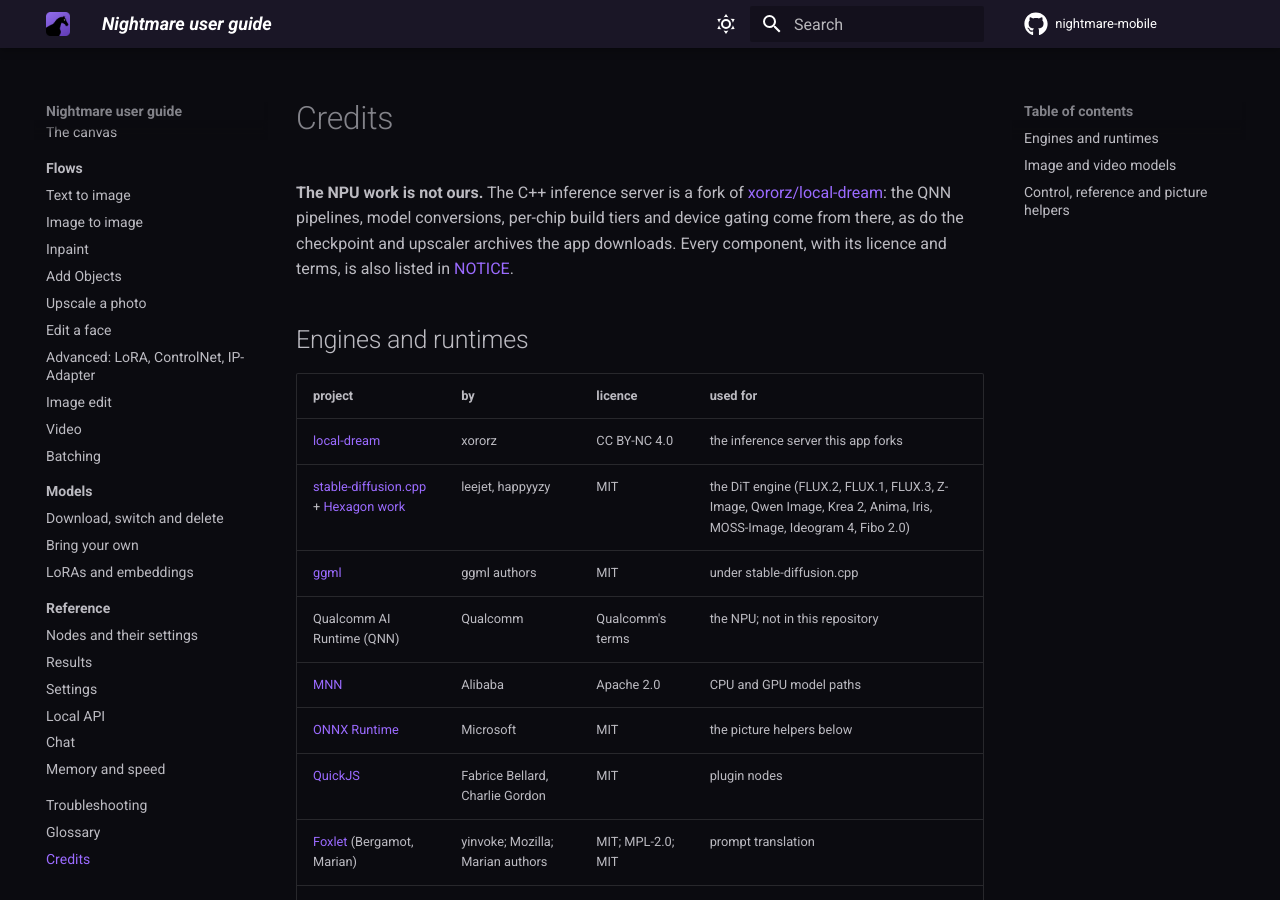
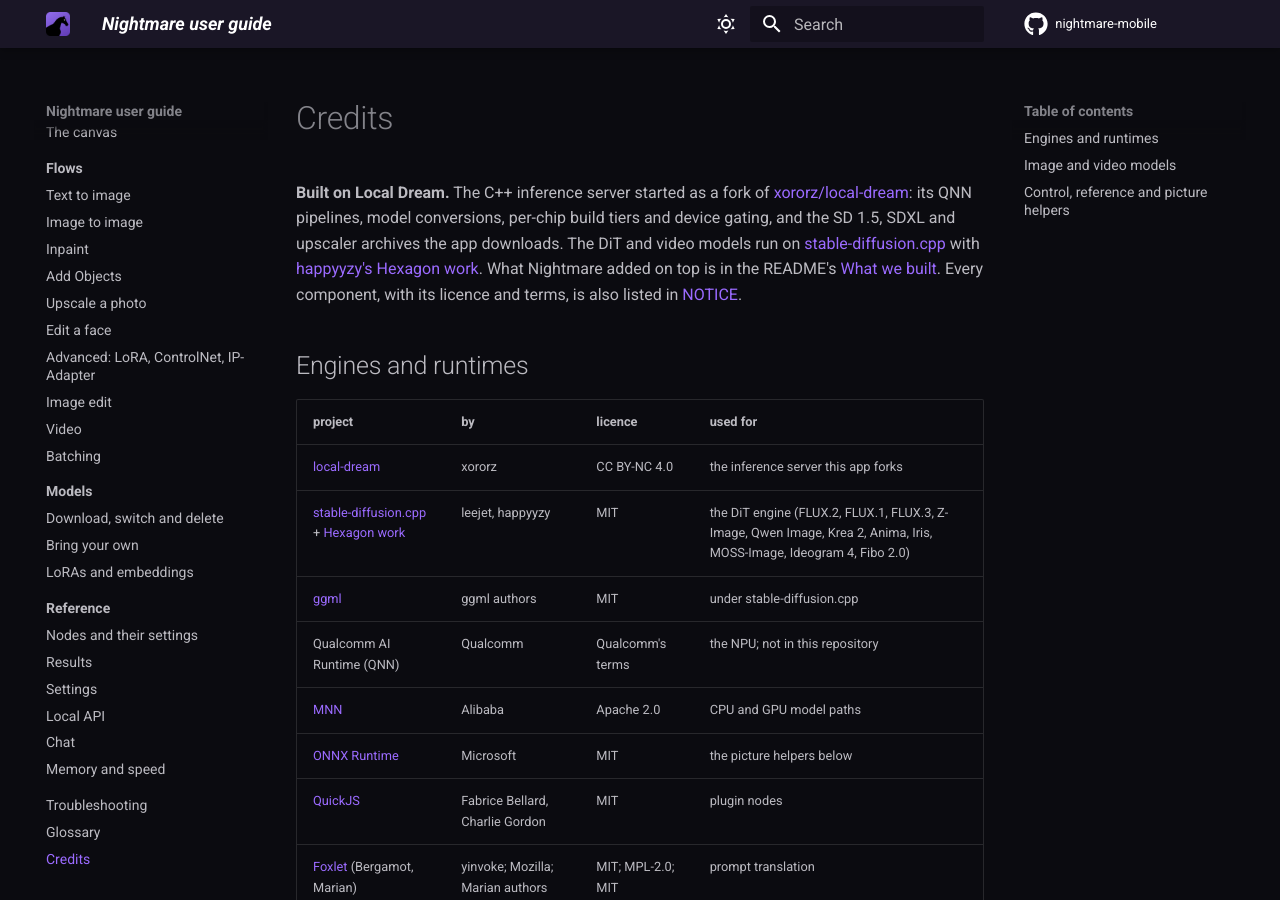
Before and after one commit to AbrahamPaulJ/nightmare-mobile, an MkDocs documentation site: the page built from guide/pages/credits.md, in a window 1280 px wide and 900 px high. Built offline with MkDocs 1.6.1 and Material for MkDocs 9.7.7, drawn with Linux system fonts in a browser that asks for light colours; comment, search, counter and statistics services are not loaded.

Commit message:
README: What we built, Credits opens on Local Dream as the base
Co-Authored-By: Claude Opus 5.5 <noreply@anthropic.com>
Claude-Session: https://claude.ai/code/session_01XecpFeptJbtEMj1vuyTayb

```diff
--- a/guide/pages/credits.md
+++ b/guide/pages/credits.md
@@ -1,9 +1,11 @@
 # Credits
 
-**The NPU work is not ours.** The C++ inference server is a fork of
-[xororz/local-dream](https://github.com/xororz/local-dream): the QNN pipelines, model conversions,
-per-chip build tiers and device gating come from there, as do the checkpoint and upscaler archives
-the app downloads. Every component, with its licence and terms, is also listed in
+**Built on Local Dream.** The C++ inference server started as a fork of
+[xororz/local-dream](https://github.com/xororz/local-dream): its QNN pipelines, model conversions,
+per-chip build tiers and device gating, and the SD 1.5, SDXL and upscaler archives the app
+downloads. The DiT and video models run on [stable-diffusion.cpp](https://github.com/leejet/stable-diffusion.cpp)
+with [happyyzy's Hexagon work](https://github.com/happyyzy/stable-diffusion.cpp). What Nightmare added on top is in
+the README's [What we built](https://github.com/AbrahamPaulJ/nightmare-mobile#what-we-built). Every component, with its licence and terms, is also listed in
 [NOTICE](https://github.com/AbrahamPaulJ/nightmare-mobile/blob/main/NOTICE).
 
 ## Engines and runtimes
```
Also changed, not shown: README.md.
